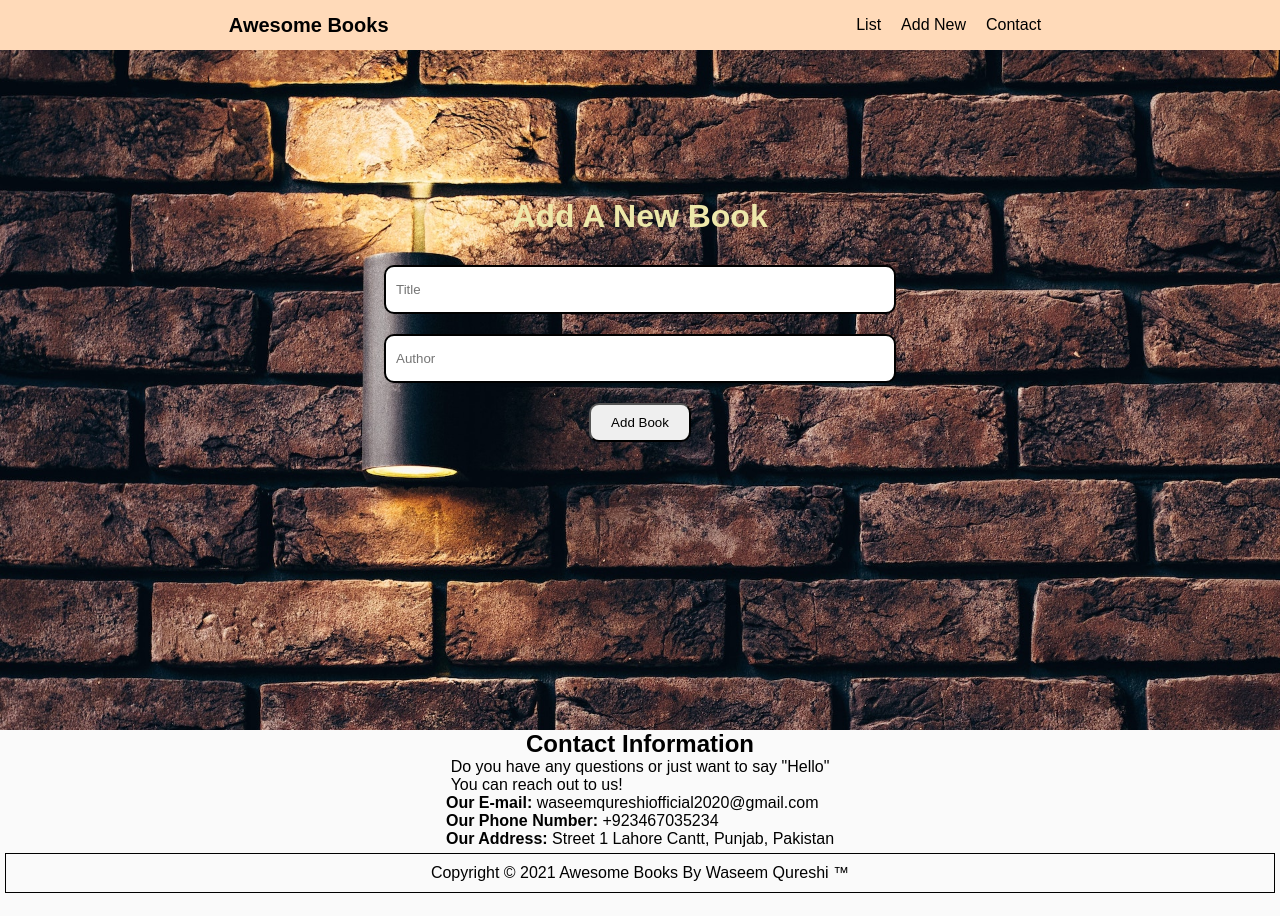
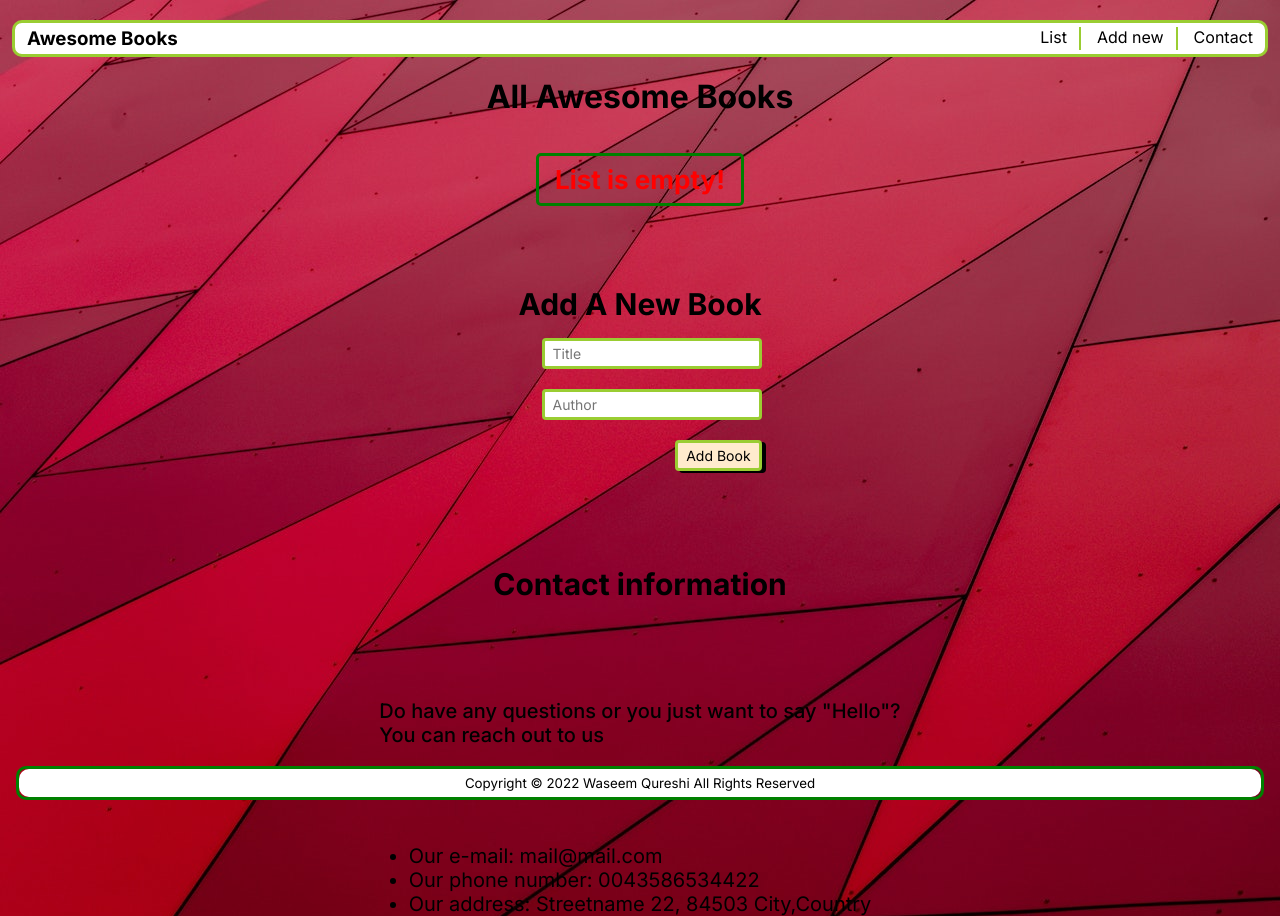
Before and after one commit to waseemqureshi2020/Awesome-Books-ES6, a website: page index.html in a window 1280 px wide. Drawn offline with Linux system fonts and the light colour scheme.

Commit message:
Work On HTML, CSS
Work On HTML, CSS

```diff
--- a/index.css
+++ b/index.css
@@ -1,123 +1,234 @@
+@import url('https://fonts.googleapis.com/css2?family=Inter:wght@100;200;300;400;500;600;700;800;900&display=swap');
+
 * {
-    margin: 0;
-    padding: 0;
-    box-sizing: border-box;
-    list-style: none;
-    text-decoration: none;
+  margin: 0;
+  padding: 0;
+  box-sizing: border-box;
+  scroll-behavior: smooth;
+  font-family: 'Inter', sans-serif;
+  font-style: normal;
 }
 
 body {
-    font-family: 'Poppins', sans-serif;
-    background: #fafafa;
+    background-image: url("./Images/Red\ BG.jpg");
 }
 
-nav {
-    display: flex;
-    flex-direction: row;
-    justify-content: space-around;
-    align-items: center;
-    height: 50px;
-    background-color: peachpuff;
+.header {
+  margin: 0 12px;
 }
 
-.change {
-   padding: 0 10px;
+.navBar {
+  display: flex;
+  justify-content: space-between;
+  border: 3px solid yellowgreen;
+  border-radius: 10px;
+  padding: 4px 12px;
+  padding-right: 0;
+  background-color: #fff;
 }
 
-ul.pages {
-    display: flex;
-    flex-direction: row;
-    list-style: none;
-    justify-content: space-between;
-    align-items: center;
+.navList {
+  list-style: none;
+  display: flex;
+  gap: 16px;
 }
 
-form input {
-    display: flex;
-    flex-direction: column;
-    margin: 10px 0;
-    padding: 15px 0;
-    border: 2px solid black;
-    border-radius: 10px;
+.navList li {
+  border-right: 2px solid yellowgreen;
+  padding-right: 12px;
+  cursor: pointer;
 }
 
-section.book-section {
-    background-image: url("./Images/Wall\ bg.jpg");
-    height: 85vh;
-    background-size: cover;
-    width: 100%;
+.navList li:last-child {
+  border: none;
 }
 
-.copyright {
-    display: flex;
-    justify-content: center;
-    align-items: center;
-    text-align: center;
+.navList li:hover {
+  color: yellowgreen;
+}
+
+.date {
+  display: flex;
+  justify-content: flex-end;
+}
+
+.heading {
+  text-align: center;
+  margin-top: 20px;
+}
+
+.formWrapper {
+  display: flex;
+  flex-direction: column;
+  align-items: center;
+}
+
+.newBook {
+  margin-bottom: 16px;
+  padding-top: 20px;
+  font-size: 30px;
+}
+
+#bookInfo {
+  display: flex;
+  flex-direction: column;
+  align-items: flex-end;
+  gap: 0;
+}
+
+.success {
+  color: green;
+}
+
+#bookInfo input {
+  margin: 0;
+}
+
+button {
+  border: none;
+}
+
+.title,
+.author {
+  margin-bottom: 8px;
+  padding: 4px 8px;
+  width: 220px;
+  font-size: 14px;
+  border-radius: 4px;
+  border: solid yellowgreen;
+}
+
+.addBtn {
+  margin-bottom: 8px;
+  padding: 4px 8px;
+  font-size: 14px;
+  border-radius: 4px;
+  background-color: blanchedalmond;
+  border: solid yellowgreen;
+  box-shadow: 4px 2px #000;
+}
+
+.addBtn:hover {
+  background-color: green;
+  color: #fff;
+  transform: scale(1.1);
+}
+
+.listWrapper {
+  display: flex;
+  justify-content: space-between;
+  width: 50vw;
+  padding: 4px 8px;
+}
+
+.listWrapper:nth-child(odd) {
+  background-color: #ccc;
+}
+
+.listWrapper:nth-child(even) {
+  background-color: #fff;
+}
+
+.listWrapper button {
+  padding: 4px 8px;
+  font-size: 14px;
+  border-radius: 4px;
+  border: none;
+  background-color: #f00;
+  color: #fff;
+  box-shadow: 4px 2px #800;
+  cursor: pointer;
+}
+
+.listWrapper button:hover {
+  background-color: #f08080;
+  color: #000;
+  transform: scale(1.1);
+}
+
+.books {
+  display: flex;
+  flex-direction: column;
+  justify-content: center;
+  align-items: center;
+  height: 50vh;
+  gap: 20px;
+}
+
+.message {
+  color: red;
+  font-weight: 700;
+  font-size: 26px;
+  padding: 8px 16px;
+}
+
+.books_list {
+  display: flex;
+  justify-content: center;
+  flex-direction: column;
+  align-items: center;
+  border: 3px solid green;
+  border-radius: 5px;
+  justify-items: center;
+}
+
+.books_list ul {
+  list-style: none;
+  display: flex;
+  justify-content: flex-end;
+  gap: 4px;
+  padding-top: 5px;
+}
+
+.contact-section {
+  display: flex;
+  padding-top: 50px;
+  flex-direction: column;
+  height: 50vh;
+  justify-content: space-between;
+  align-items: center;
+}
+
+.contact-section h2 {
+  font-size: 30px;
+}
+
+.contact-section p {
+  font-size: 20px;
+  font-weight: 500;
+}
+
+.contact-section ul {
+  font-size: 20px;
+}
+
+.footerWrapper {
+  position: fixed;
+  bottom: 0;
+  width: 100%;
 }
 
 footer {
-    display: flex;
-    justify-content: center;
-    align-items: center;
-    text-align: center;
-    padding: 10px;
-    border: 1px solid black;
-    margin: 5px 5px;
+  border: 3px solid green;
+  border-radius: 10px;
+  margin: 0 16px;
+  height: 10%;
 }
 
-form {
-    display: flex;
-    flex-direction: column;
-    justify-content: center;
-    align-items: center;
-    padding: 10% 10%;
+.footerText {
+  padding: 6px 16px;
+  font-size: 16px;
+  display: flex;
+  justify-content: center;
+  align-items: center;
+  background-color: #fff;
+  border-radius: 10px;
 }
 
-h2 {
-    color: palegoldenrod;
-    font-size: 32px;
-    margin: 20px;
+.show {
+  display: contents;
 }
 
-button#add {
-    float: right;
-    cursor: pointer;
-    border-radius: 10px;
-    transition: 0.3s;
-    padding: 10px 20px;
-    margin: 10px;
+.non-show {
+  display: none;
 }
-
-a.logo {
-    color: black;
-    font-size: 20px;
-    font-weight: 700;
-    text-decoration: none;
-}
-
-ul a {
-    color: black;
-    font-size: 16px;
-}
-
-section.contact-us {
-    display: flex;
-    flex-direction: column;
-    width: 100%;
-    justify-content: center;
-    align-items: center;
-}
-
-@media only screen and (min-width: 768px) {
-    form input {
-        width: 50%;
-        padding: 15px 10px;
-    }
-}
-
-@media only screen and (max-width: 768px) {
-    form input {
-        width: 50%;
-        padding: 15px 10px;
-    }
-}
--- a/index.html
+++ b/index.html
@@ -4,40 +4,81 @@
   <meta charset="UTF-8">
   <meta http-equiv="X-UA-Compatible" content="IE=edge">
   <meta name="viewport" content="width=device-width, initial-scale=1.0">
-    <title>Awesome Books With ES6</title>
   <link rel="stylesheet" href="index.css">
+  <!-- <script type="module" src="index.js"></script> -->
+  <title>Awesome Books List</title>
 </head>
 <body>
-    <header>
-        <nav>
-            <a class="logo" href="./index.html">Awesome Books</a>
-            <ul class="pages">
-                <a href="#"><li class="change">List</a></li>
-                <a href="#"><li class="change">Add New</a></li>
-                <a href="#"><li class="change">Contact</a></li>
+  <header class="header">
+    <br />
+    <nav class="navBar">
+      <h3 class="navHeading">Awesome Books</h3>
+
+      <ul class="navList">
+        <li id="lis">List</li>
+        <li id="add">Add new</li>
+        <li id="con">Contact</li>
       </ul>
     </nav>
+    <p class="date"></p>
+    <h1 id="heading" class="heading">All Awesome Books</h1>
   </header>
-    <section class="book-section">
-    <form class="form">
-        <h2>Add A New Book</h2>
-        <input type="text" placeholder="Title" id="title" required>
-        <input type="text" placeholder="Author" id="author" required>
-        <button type="submit" id="add">Add Book</button>
+  <section class="books" id="books">
+    <div id="list-section">
+      <div class="books_list" id="books_list">
+        <p class="message">List is empty!</p>
+      </div>
+    </div>
+    <br />
+    <div id="add-section">
+      <div class="formWrapper">
+        <p class="success"></p>
+        <h3 class="newBook">Add A New Book</h3>
+      </div>
+      <form class="bookInfo" id="bookInfo">
+        <input
+          class="title"
+          name="bookTitle"
+          type="text"
+          placeholder="Title"
+          required /><br />
+        <input
+          class="author"
+          name="bookAuthor"
+          type="text"
+          placeholder="Author"
+          required /><br />
+        <button type="submit" class="addBtn">Add Book</button>
       </form>
+    </div>
   </section>
-    <section class="contact-us">
-        <h1>Contact Information</h1>
-        <legend>Do you have any questions or just want to say "Hello" <br> You can reach out to us!</legend>
-    <ul class="our-info">
-        <li><b>Our E-mail:</b> waseemqureshiofficial2020@gmail.com</li>
-        <li><b>Our Phone Number:</b> +923467035234</li>
-        <li><b>Our Address:</b> Street 1 Lahore Cantt, Punjab, Pakistan</li>
+  <section id="contact-section">
+    <div class="contact-section">
+      <h2>Contact information</h2>
+      <div>
+        <p>Do have any questions or you just want to say "Hello"?</p>
+        <p>You can reach out to us</p>
+      </div>
+      <ul>
+        <li>Our e-mail: mail@mail.com</li>
+        <li>Our phone number: 0043586534422</li>
+        <li>Our address: Streetname 22, 84503 City,Country</li>
       </ul>
+    </div>
   </section>
+  <div class="footerWrapper">
     <footer>
-        Copyright &copy; 2021 Awesome Books By Waseem Qureshi &trade;
+      <div class="footerText">
+        <small>
+        Copyright &copy;
+        <script>
+          document.write(new Date().getFullYear());
+        </script>
+        Waseem Qureshi
+        All Rights Reserved</small>
+      </div>
     </footer>
-<script src="index.js"></script>
+  </div>
+  <script type="module" src="index.js"></script>
 </body>
 </html>
```
Lines whose indentation alone changed are shown as unchanged.
